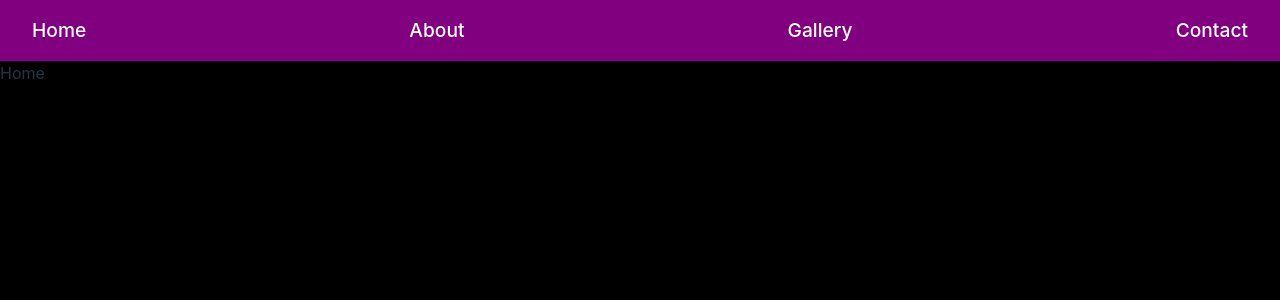
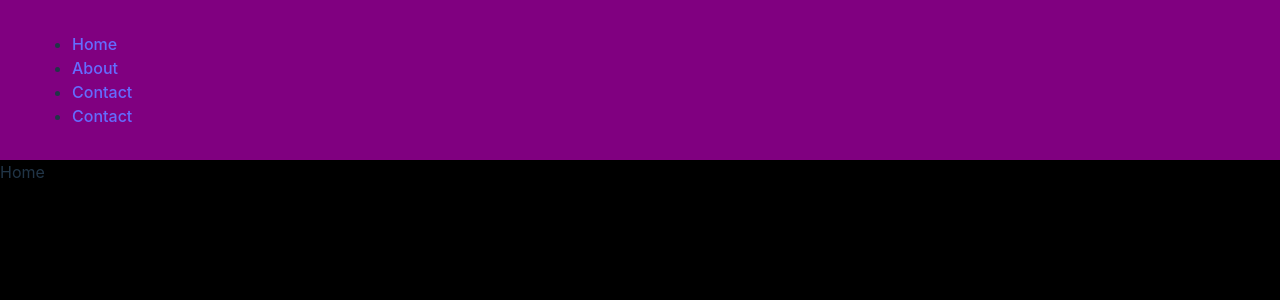
Before and after one commit to Dharanish-AM/MERN-TRAINING-2025, a React (Vite) app in the folder vite-project/: page / in a window 1280 px wide. Shown: the top 300 px of the page. Built offline with nearby package versions, Linux system fonts and the light colour scheme.

Commit message:
Linking Router

```diff
--- a/vite-project/src/components/Navbar.jsx
+++ b/vite-project/src/components/Navbar.jsx
@@ -5,10 +5,12 @@
     return (
 
         <nav>
-            <Link className="nav-link" to="/">Home</Link>
-            <Link className="nav-link" to="/about">About</Link>
-            <Link className="nav-link" to="/gallery">Gallery</Link>
-            <Link className="nav-link" to="/contact">Contact</Link>
+            <ul>
+                <li><Link to="/">Home</Link></li>
+                <li><Link to="/about">About</Link></li>
+                <li><Link to="/gallery">Contact</Link></li>
+                <li><Link to="/contact">Contact</Link></li>
+            </ul>
         </nav>
 
     )
```
